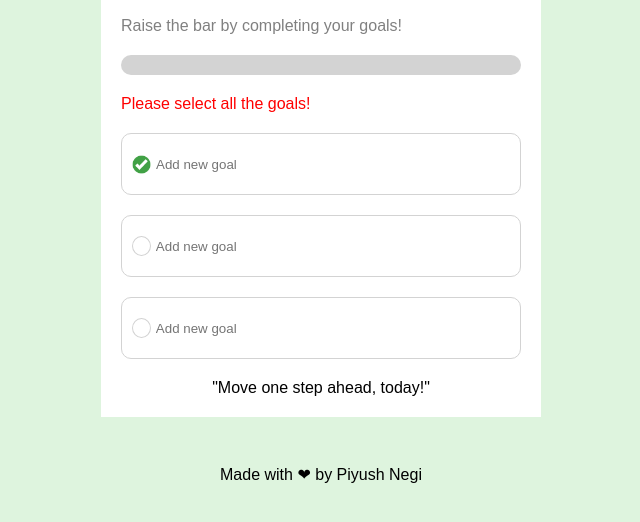
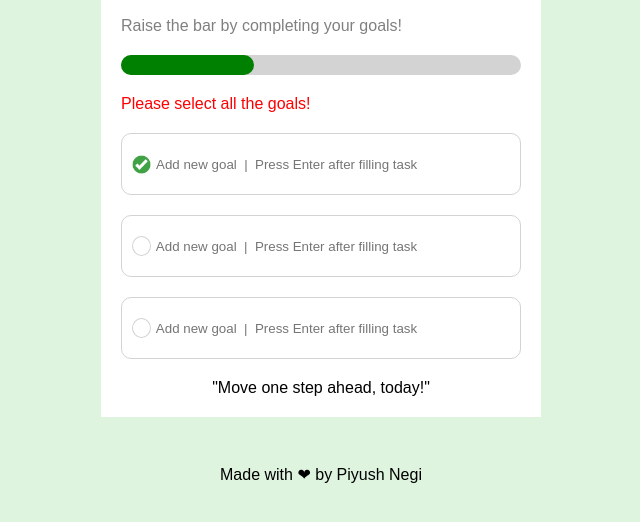
Before and after one commit to piyushNegiDev/Focus-On-Today, a plain HTML site: page index.html in a window 1280 px wide. Both pictures are taken after a click on the element 460 px from the left and 328 px from the top of the page. Shown: the part 164-686 px from the top of the page, without its empty margins (319-959 px from the left). Drawn offline with Linux system fonts and the light colour scheme.

Commit message:
Bar functionality added

```diff
--- a/index.html
+++ b/index.html
@@ -17,7 +17,9 @@
     <main>
       <h1>Today ☀</h1>
       <p class="completingMsg">Raise the bar by completing your goals!</p>
-      <div class="bar"></div>
+      <div class="bar">
+        <div class="green-bar"></div>
+      </div>
       <p class="selectGoalsMsg">Please select all the goals!</p>
 
       <div class="goals"></div>
--- a/script.js
+++ b/script.js
@@ -1,3 +1,4 @@
+let bar = document.querySelector(".green-bar");
 function goalsHtml() {
   let html = "";
   for (let index = 0; index < 3; index++) {
@@ -5,7 +6,7 @@ function goalsHtml() {
         <div class="input-container">
         <div class="circle"></div>
         <div class="input" id=${index}>
-        <input type="text" placeholder="Add new goal" />
+        <input type="text" placeholder="Add new goal  |  Press Enter after filling task" />
         </div>
         </div>`;
   }
@@ -25,11 +26,29 @@ function inputsListener() {
 }
 
 function tick() {
+  let barWidth = 0;
   let circles = document.querySelectorAll(".circle");
   circles.forEach((circle) => {
     circle.addEventListener("click", () => {
-      circle.innerHTML = `<img src="green tick.png" width="19" height="19" alt="" />`;
-      circle.style.border = "none";
+      if (circle.innerHTML === "") {
+        circle.innerHTML = `<img src="green tick.png" width="19" height="19" alt="" />`;
+
+        circle.classList.add("circle-border");
+        circle.nextElementSibling.classList.add("line");
+
+        if (barWidth < 100) {
+          barWidth = barWidth + 33.33;
+          bar.style.width = `${barWidth}%`;
+        }
+      } else {
+        circle.innerHTML = "";
+
+        circle.classList.remove("circle-border");
+        circle.nextElementSibling.classList.remove("line");
+
+        barWidth = barWidth - 33.33;
+        bar.style.width = `${barWidth}%`;
+      }
     });
   });
 }
--- a/style.css
+++ b/style.css
@@ -44,6 +44,12 @@ main {
   height: 20px;
   border-radius: 20px;
 }
+.green-bar {
+  height: 20px;
+  background-color: green;
+  width: 0%;
+  border-radius: 20px;
+}
 .selectGoalsMsg {
   color: red;
 }
@@ -63,6 +69,13 @@ main {
   display: flex;
   justify-content: center;
   align-items: center;
+}
+.circle-border {
+  border: none;
+}
+.line {
+  text-decoration: line-through;
+  color: green;
 }
 .input-container {
   width: 100%;
```
